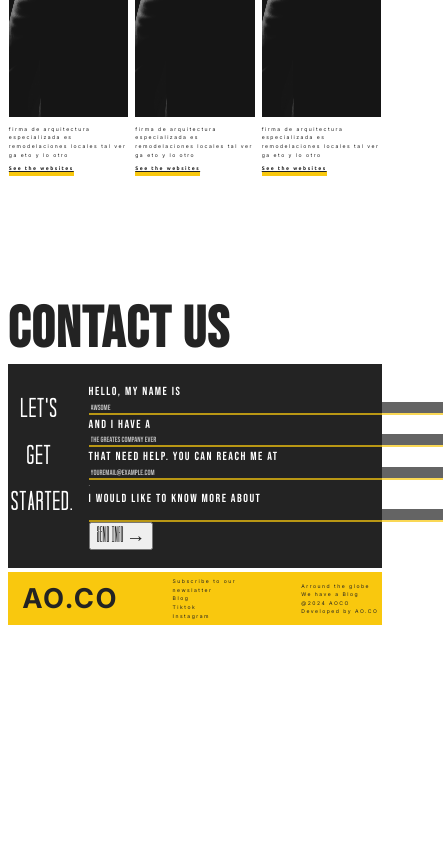
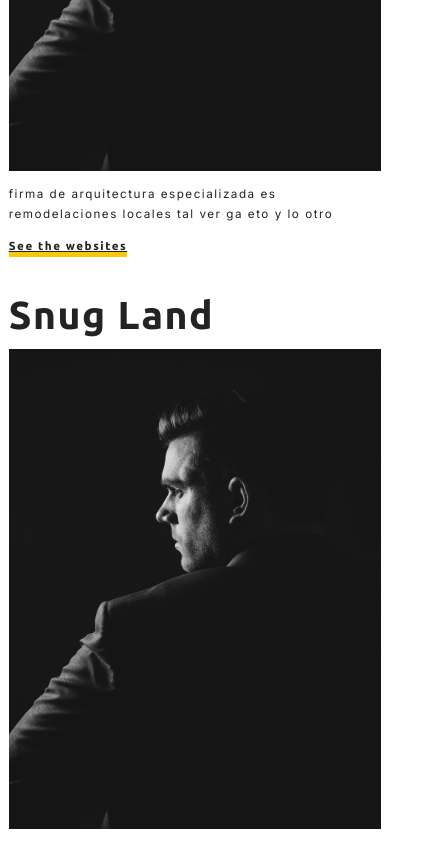
Before and after one commit to paulong/aoco, a Next.js app: page / in a window 390 px wide. Shown: the part 3940-4784 px from the top of the page, 443 px wide, since content can reach past the window. Before the commit the page ends 4573 px from the top, so only its background shows below. Built offline with nearby package versions, Linux system fonts and the light colour scheme.

Commit message:
Fixed [responsive v2]

```diff
--- a/styles/globals.css
+++ b/styles/globals.css
@@ -78,3 +78,15 @@ select {
   border-bottom: 2px solid var(--jonquil);
   opacity: 70%;
 }
+
+
+@media screen and (max-width: 480px) {
+  input,
+  textarea,
+  select {
+
+    width: 100%;
+  }
+
+
+}
--- a/styles/page.module.css
+++ b/styles/page.module.css
@@ -623,4 +623,28 @@ margin: 5%;
   .buyButtom{
     font-size: var(--font-size-H);
   }
+
+  .portfolio {
+    display:block;
+  }
+
+  .portfolioIntem{
+    margin-bottom: 15%;
+
+  }
+  .portfolioIntem h3{
+
+    font-size: calc( var(--font-size-H) *2);
+  }
+
+  .portfolioIntem p{
+    font-size: calc( var(--font-size-SH) );
+
+  }
+
+  .portfolioIntem a{
+    font-size: calc( var(--font-size-SH) )
+  }
+
+
 }
```
